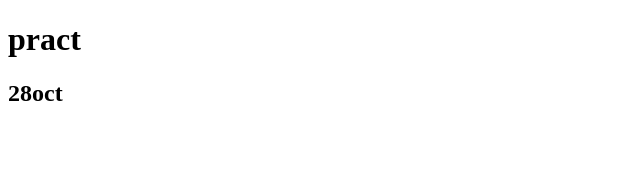
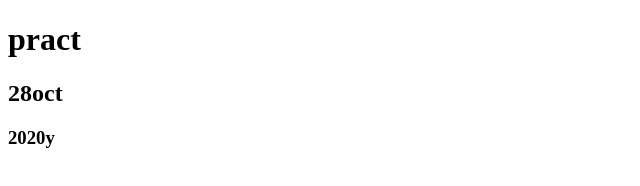
Before and after one commit to kavonXZL/newrep, a plain HTML site: page index.html in a window 1280 px wide. Shown: the full height of the page, 0-640 px from the left. Drawn offline with Linux system fonts and the light colour scheme.

Commit message:
third comm

```diff
--- a/index.html
+++ b/index.html
@@ -6,5 +6,6 @@
 <body>
 	<h1>pract</h1>
 	<h2>28oct</h2>
+	<h3>2020y</h3>
 </body>
 </html>
```
